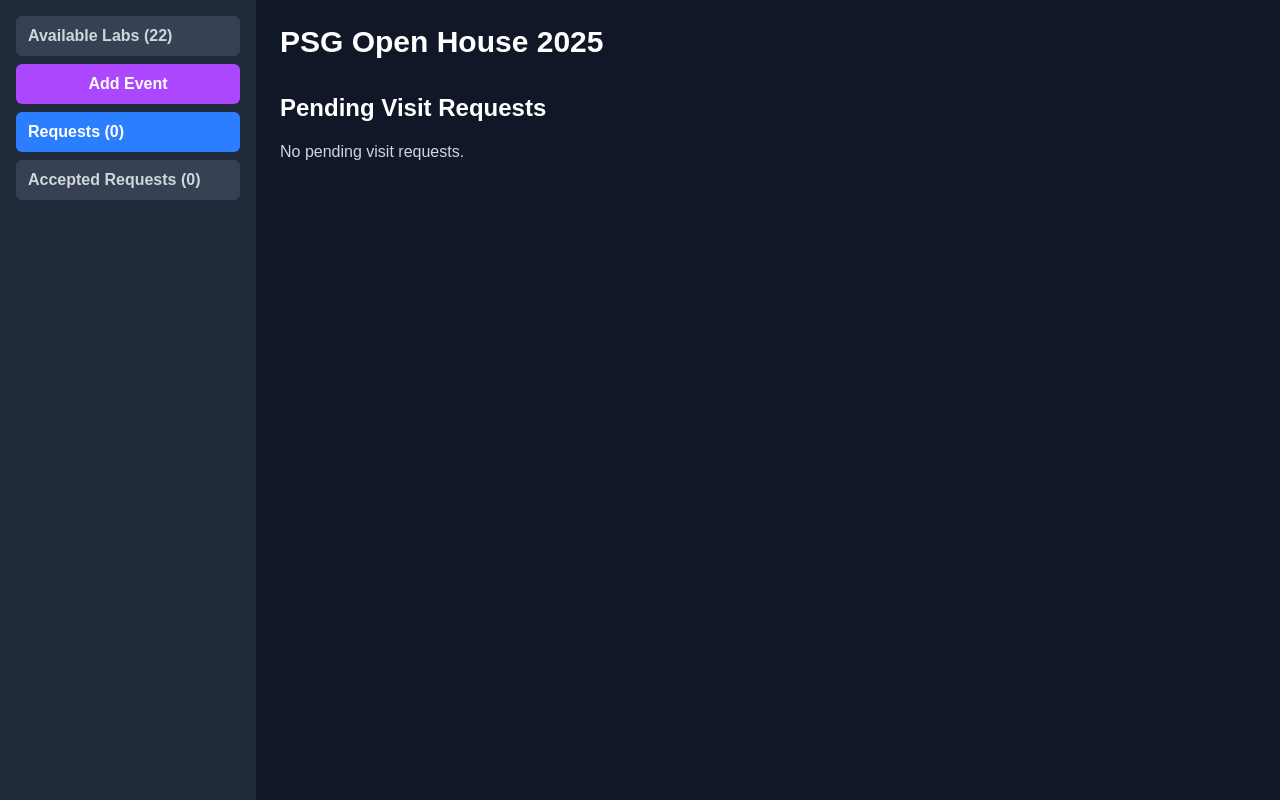
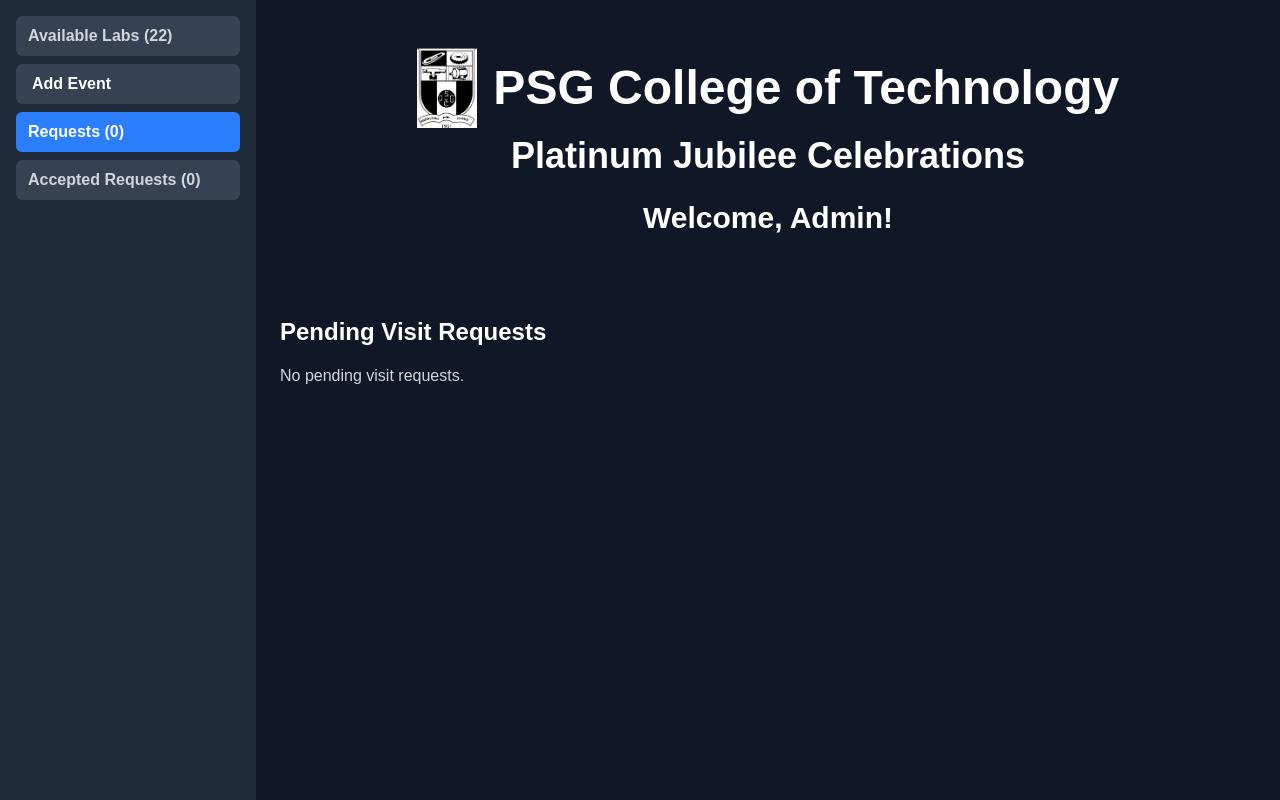
Before and after one commit to Thirusha07/Openhouse-PSG, a Next.js app in the folder open-house/: page /admin in a window 1280 px wide. Built offline with nearby package versions, Linux system fonts and the light colour scheme.

Commit message:
updated_frontend

```diff
--- a/open-house/src/app/admin/page.tsx
+++ b/open-house/src/app/admin/page.tsx
@@ -37,7 +37,7 @@
     {
         name: "Applied Mathematics and Computational Sciences Lab",
         deptName: "Stony Brook University",
-        image: "/images/applied_mathematics_lab.jpg",
+        image: "/images/applied_maths.jpg",
         description: "Explore mathematical modeling and computational tools.",
         capacity: 50,
         booked: 0,
@@ -464,7 +464,7 @@
                     Available Labs ({labs.filter(lab => !lab.id?.startsWith('initial-')).length + initialDepartments.length})
                 </button>
 
-                <button onClick={openAddEventModal} className="bg-purple-500 text-white px-4 py-2 rounded-md hover:bg-purple-600 font-semibold w-full">
+                <button onClick={openAddEventModal} className="bg-gray-700 text-white px-4 py-2 rounded-md hover:bg-gray-700 font-semibold w-full text-left">
                     Add Event
                 </button>
                 <button onClick={() => setActiveView('pending')} className={`px-3 py-2 rounded-md font-semibold w-full text-left ${activeView === 'pending' ? 'bg-blue-500 text-white' : 'bg-gray-700 text-gray-300 hover:bg-gray-600'}`}>
@@ -478,8 +478,18 @@
 
             {/* Main Content Area */}
             <div className="flex-1 p-6">
-                <h1 className="text-3xl font-bold mb-6 font-attractive">PSG Open House 2025</h1>
-
+            <div className="flex-1 p-6 flex flex-col items-center">
+                <div className="flex items-center mb-2">
+                <img
+                src="/images/logo.jpg" // Replace with the actual path if different
+                alt="PSG Logo"
+                className="h-20 mr-4" // Adjust height and right margin as needed
+                />
+                <h1 className="text-5xl font-bold font-attractive">PSG College of Technology</h1>
+                </div>
+                <h1 className="text-4xl font-bold mb-6 font-attractive text-center">Platinum Jubilee Celebrations</h1>
+                <h3 className="text-3xl font-bold mb-6 font-attractive text-center">Welcome, Admin!</h3>
+                </div>
                 {isAddLabModalOpen && (
     <div className="fixed inset-0 bg-black bg-opacity-50 flex items-center justify-center z-50">
         <div className="bg-gray-800 p-8 rounded-md shadow-lg w-96">
@@ -504,14 +514,10 @@
                     <img src={newLab.image} alt="Preview" className="mt-2 max-h-32 rounded-md" />
                 )}
             </div>
-            <div className="mb-3">
-                <label htmlFor="capacity" className="block text-gray-300 text-sm font-bold mb-2">Capacity:</label>
-                <input type="number" id="capacity" name="capacity" value={newLab.capacity} onChange={handleNewLabChange} className="shadow appearance-none border rounded w-full py-2 px-3 text-gray-700 leading-tight focus:outline-none focus:shadow-outline bg-gray-700 text-white font-light" />
-            </div>
 
             <div className="flex justify-end gap-4">
                 <button onClick={closeAddLabModal} className="bg-red-500 text-white px-4 py-2 rounded-md hover:bg-red-600 font-semibold">Cancel</button>
-                <button onClick={handleAddLab} disabled={imageError !== null} className="bg-green-500 text-white px-4 py-2 rounded-md hover:bg-green-600 font-semibold disabled:opacity-50">Add Lab</button>
+                <button onClick={handleAddLab} disabled={imageError !== null} className="bg-gray-700 text-white px-4 py-2 rounded-md hover:bg-gray-700 font-semibold disabled:opacity-50">Add Lab</button>
             </div>
         </div>
     </div>
@@ -540,14 +546,10 @@
                 {imageError && <p className="text-red-500 text-sm mt-1">{imageError}</p>}
 
             </div>
-            <div className="mb-3">
-                <label htmlFor="editCapacity" className="block text-gray-300 text-sm font-bold mb-2">Capacity:</label>
-                <input type="number" id="editCapacity" name="capacity" value={editingLab.capacity} onChange={handleEditLabChange} className="shadow appearance-none border rounded w-full py-2 px-3 text-gray-700 leading-tight focus:outline-none focus:shadow-outline bg-gray-700 text-white font-light" />
-            </div>
 
             <div className="flex justify-end gap-4">
-                <button onClick={closeEditLabModal} className="bg-red-500 text-white px-4 py-2 rounded-md hover:bg-red-600 font-semibold">Cancel</button>
-                <button onClick={handleSaveEditedLab} disabled={imageError !== null} className="bg-blue-500 text-white px-4 py-2 rounded-md hover:bg-blue-600 font-semibold disabled:opacity-50">Save Changes</button>
+                <button onClick={closeEditLabModal} className="bg-gray-700 text-white px-4 py-2 rounded-md hover:bg-gray-700 font-semibold">Cancel</button>
+                <button onClick={handleSaveEditedLab} disabled={imageError !== null} className="bg-gray-700 text-white px-4 py-2 rounded-md hover:bg-gray-700 font-semibold disabled:opacity-50">Save Changes</button>
             </div>
             </div>
     </div>
@@ -577,7 +579,7 @@
                                             <button onClick={() => handleDeclineRequest(request.id)} className="bg-red-500 text-white px-3 py-1 rounded-md hover:bg-red-600 font-semibold text-sm">Decline</button>
                                         </>
                                     )}
-                                    <span className={`font-semibold text-sm ${request.status === 'accepted' ? 'text-green-400' : (request.status === 'declined' ? 'text-red-400' : '')}`}>
+                                    <span className={`font-semibold text-sm ${request.status === 'accepted' ? 'bg-gray-700' : (request.status === 'declined' ? 'text-red-400' : '')}`}>
                                         {request.status.charAt(0).toUpperCase() + request.status.slice(1)}
                                     </span>
                                 </div>
@@ -589,7 +591,7 @@
                     {activeView === 'viewLabs' && (
                     <div className="flex justify-between items-center mb-4">
                         <h2 className="text-2xl font-bold font-attractive">Available Labs</h2>
-                        <button onClick={openAddLabModal} className="bg-green-500 text-white px-4 py-2 rounded-md hover:bg-green-600 font-semibold">
+                        <button onClick={openAddLabModal} className="bg-gray-700 text-white px-4 py-2 rounded-md hover:bg-gray-700 font-semibold">
                             Add New Lab
                         </button>
                     </div>
@@ -616,17 +618,10 @@
                                         <label htmlFor={`editDescription-${lab.id}`} className="block text-gray-300 text-sm font-bold mb-1">Description:</label>
                                         <input type="text" id={`editDescription-${lab.id}`} name="description" value={editingLab?.description || ''} onChange={handleEditLabChange} className="shadow appearance-none border rounded w-full py-2 px-3 text-gray-700 leading-tight focus:outline-none focus:shadow-outline bg-gray-700 text-white font-light" />
                                     </div>
-                                    <div className="mb-2">
-                                        <label htmlFor={`editCapacity-${lab.id}`} className="block text-gray-300 text-sm font-bold mb-1">Capacity:</label>
-                                        <input type="number" id={`editCapacity-${lab.id}`} name="capacity" value={editingLab?.capacity || 0} onChange={handleEditLabChange} className="shadow appearance-none border rounded w-full py-2 px-3 text-gray-700 leading-tight focus:outline-none focus:shadow-outline bg-gray-700 text-white font-light" />
-                                    </div>
-                                    <div className="mb-2">
-                                        <label htmlFor={`editFoundedDate-${lab.id}`} className="block text-gray-300 text-sm font-bold mb-1">Founded Date:</label>
-                                        <input type="date" id={`editFoundedDate-${lab.id}`} name="foundedDate" value={editingLab?.foundedDate || ''} onChange={handleEditLabChange} className="shadow appearance-none border rounded w-full py-2 px-3 text-gray-700 leading-tight focus:outline-none focus:shadow-outline bg-gray-700 text-white font-light" />
-                                    </div>
+
                                     <div className="flex justify-end gap-2">
-                                        <button onClick={closeEditLabModal} className="bg-red-500 text-white px-3 py-1 rounded-md hover:bg-red-600 font-semibold text-sm">Cancel</button>
-                                        <button onClick={handleSaveEditedLab} className="bg-blue-500 text-white px-3 py-1 rounded-md hover:bg-blue-600 font-semibold text-sm">Save</button>
+                                        <button onClick={closeEditLabModal} className="bg-gray-700 text-white px-3 py-1 rounded-md hover:bg-red-600 font-semibold text-sm">Cancel</button>
+                                        <button onClick={handleSaveEditedLab} className="bg-gray-700 text-white px-3 py-1 rounded-md hover:bg-blue-600 font-semibold text-sm">Save</button>
                                     </div>
                                 </div>
                             ) : (
@@ -638,7 +633,6 @@
                                         </div>
 
                                     </div>
-                                    <p className="text-gray-300 text-sm mb-2">Department: <span className="text-white font-light">{lab.deptName}</span></p>
                                     <p className="text-gray-300 text-sm mb-2">Description: <span className="text-white font-light">{lab.description}</span></p>
                                     <div className="absolute bottom-2 right-2 flex gap-2">
                                         <button onClick={() => handleDeleteLab(lab.id)} className="text-red-500 hover:text-red-400">
@@ -656,11 +650,7 @@
                             )}
                         </div>
                     ))}
-                    <div className="border rounded-md bg-gray-800 shadow-md p-4 flex items-center justify-center">
-                        <button onClick={openAddLabModal} className="bg-green-500 text-white px-4 py-2 rounded-md hover:bg-green-600 font-semibold">
-                            Add New Lab
-                        </button>
-                    </div>
+
                 </div>
             )}
 
@@ -687,7 +677,7 @@
                         </div>
                         <div className="flex justify-end gap-4">
                             <button onClick={closeAddEventModal} className="bg-red-500 text-white px-4 py-2 rounded-md hover:bg-red-600 font-semibold">Cancel</button>
-                            <button onClick={handleAddEvent} disabled={!newEvent.labId || !newEvent.date || newEvent.capacity <= 0} className="bg-purple-500 text-white px-4 py-2 rounded-md hover:bg-purple-600 font-semibold disabled:opacity-50">Add Event</button>
+                            <button onClick={handleAddEvent} disabled={!newEvent.labId || !newEvent.date || newEvent.capacity <= 0} className="bg-gray-700 text-white px-4 py-2 rounded-md hover:bg-blue-600 font-semibold disabled:opacity-50">Add Event</button>
                         </div>
                     </div>
                 </div>
--- a/open-house/src/app/page.tsx
+++ b/open-house/src/app/page.tsx
@@ -3,6 +3,8 @@
 
 import { useState, useEffect } from 'react';
 import { motion } from 'framer-motion';
+import appliedMathImage from '/public/images/applied_maths.jpg';
+
 
 interface Department {
   name: string;
@@ -17,7 +19,7 @@
   {
     name: "Applied Mathematics and Computational Sciences Lab",
     location: "Stony Brook University",
-    image: "/images/applied_mathematics_lab.jpg", // Replace with actual image URL
+    image: "/images/applied_mathematics_lab.jpg",
     description: "Explore mathematical modeling and computational tools.",
     capacity: 50,
     booked: 0,
@@ -355,15 +357,39 @@
     <div className="h-screen bg-cover bg-center" style={{ backgroundImage: "url('/images/background.jpg')" }}>
       <div className="absolute top-0 left-0 w-full h-full bg-black bg-opacity-70"></div>
       <div className="relative z-10 p-6">
-        {/* Title and Register Now */}
+      <div className="flex flex-col items-center justify-center mb-6">
   <motion.h1
     initial={{ opacity: 0, y: -50 }}
     animate={{ opacity: 1, y: 0 }}
     transition={{ duration: 0.8 }}
-          className="text-5xl font-bold text-center text-white mb-6 font-attractive"
+    className="text-white font-bold text-center mb-6 font-attractive"
   >
-          PSG Open House 2025
+    <div className="flex items-center justify-center">
+  <img
+    src="/images/logo.jpg" // Replace with the actual path if different
+    alt="PSG Logo"
+    className="h-20 mr-4" // Adjust height as needed
+    />
+    <span className="text-5xl">PSG College of Technology</span>
+    <br />
+    <br />
+    </div>
+    <span className="text-4xl">Platinum Jubilee Celebrations</span>
+    <br />
+    <br />
+    <span className="text-3xl">PSG Open House 2025</span>
   </motion.h1>
+</div>
+
+
+
+        <div className="mt-6 w-full">
+          <img  src="/images/background.jpg"
+             alt="Background Below Search"
+             className="w-full h-auto shadow-md"
+            style={{ maxHeight: '500px' }}
+            />
+      </div>
 
        {/* Search and Filter */}
        <div className="mt-8 flex justify-center gap-4">
@@ -404,7 +430,7 @@
               </div>
               <button
                 onClick={() => handleRequestVisit(dept)}
-                className={`bg-blue-500 text-white px-4 py-2 rounded-md text-sm font-semibold hover:bg-blue-600 transition-colors duration-200 self-end ${dept.capacity - dept.booked <= 0 ? 'opacity-50 cursor-not-allowed' : ''}`}
+                className={`bg-gray-700 text-white px-4 py-2 rounded-md text-sm font-semibold hover:bg-blue-600 transition-colors duration-200 self-end ${dept.capacity - dept.booked <= 0 ? 'opacity-50 cursor-not-allowed' : ''}`}
                 disabled={dept.capacity - dept.booked <= 0}
               >
                 Request Visit
```
Also changed, not shown: open-house/public/images/background.jpg, open-house/public/images/logo.jpg (added). Lines whose indentation alone changed are shown as unchanged.
